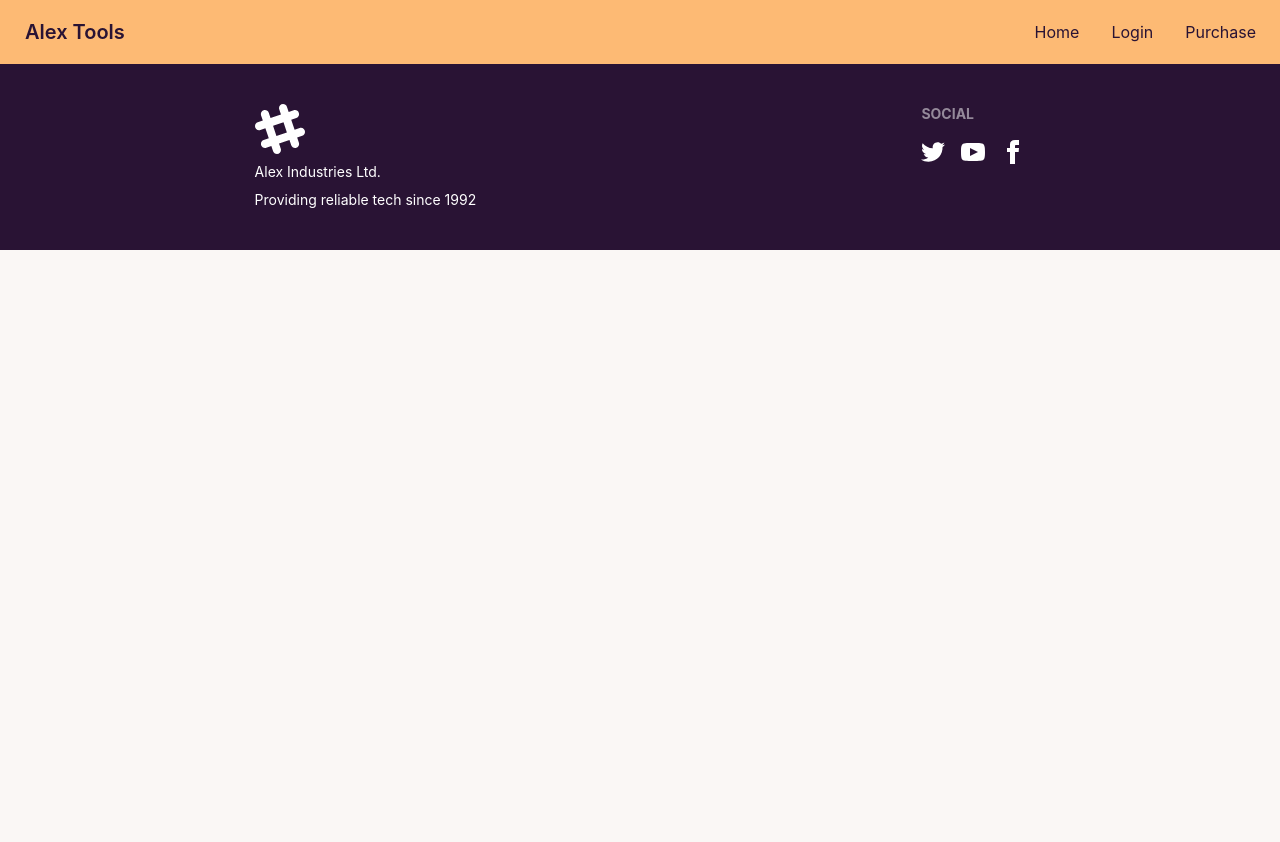
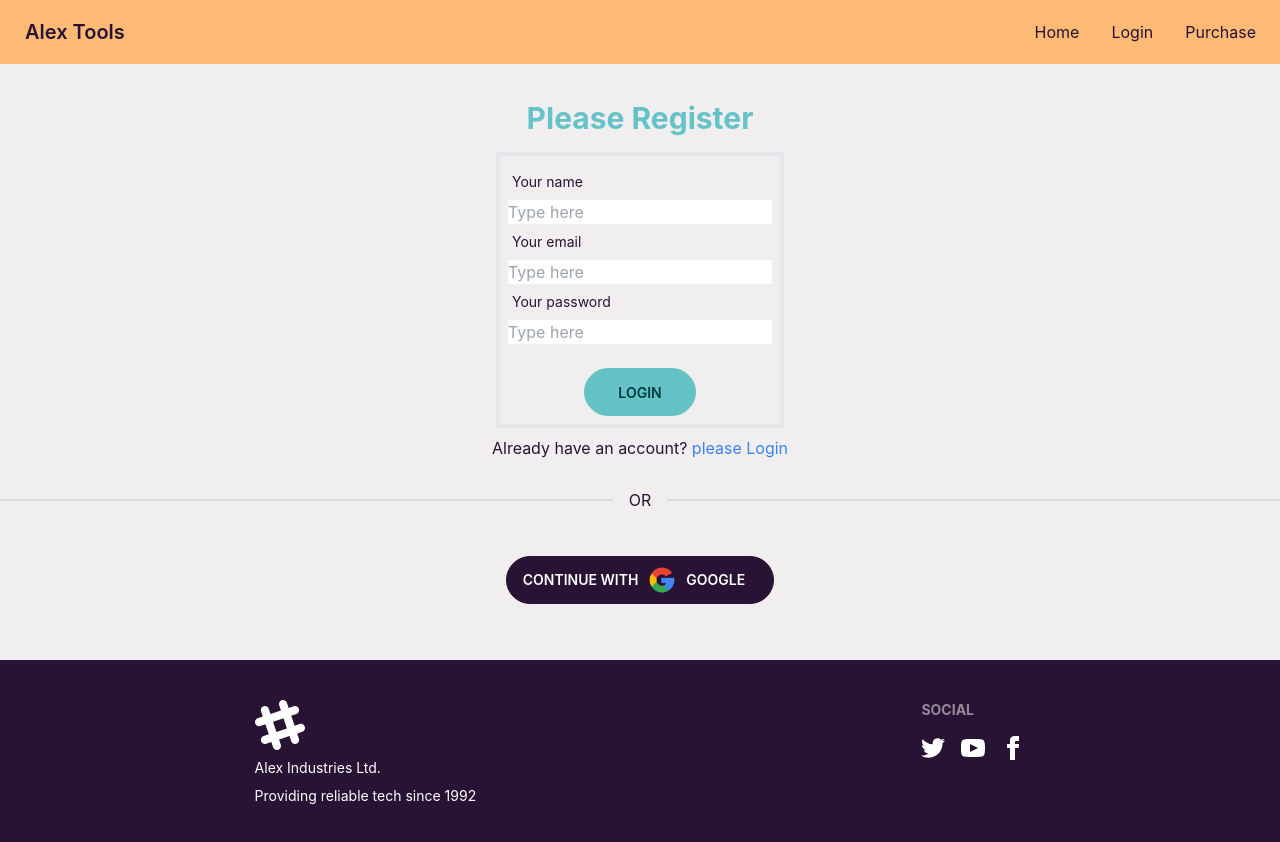
Before and after one commit to Antor1155/service-providing-company-client-side-assignment-12, a React (Create React App) app: page /register in a window 1280 px wide. Shown: the top 842 px of the page. Before the commit the page ends 800 px from the top, so only its background shows below. Built offline with nearby package versions, Linux system fonts and the light colour scheme.

Commit message:
added login page and register page

```diff
--- a/src/App.js
+++ b/src/App.js
@@ -2,6 +2,7 @@ import { Route, Routes } from 'react-router-dom';
 import './App.css';
 import Homepage from './pages/Home/HomePage/Homepage';
 import Login from './pages/Login/Login';
+import Register from './pages/Login/Register';
 import Purchase from './pages/Purchase/Purchase';
 import Footer from './shared/Footer';
 import Navbar from './shared/Navbar/Navbar';
@@ -17,6 +18,7 @@ function App() {
         <Route path="/" element={<Homepage />}></Route>
         <Route path="/login" element={<Login />}></Route>
         <Route path="/purchase" element={<Purchase />}></Route>
+        <Route path="/register" element={<Register />}></Route>
 
 
       </Routes>
--- a/src/pages/Login/Login.js
+++ b/src/pages/Login/Login.js
@@ -52,7 +52,7 @@ const Login = () => {
                         <label class="label">
                             <span class="label-text">Your email</span>
                         </label>
-                        <input type="email" placeholder="Type here" class=" " required />
+                        <input type="email" name='email' placeholder="Type here" class=" " required />
                     </div>
                     <div class="form-control">
                         <label class="label">
--- a/src/pages/Login/Register.js
+++ b/src/pages/Login/Register.js
@@ -0,0 +1,95 @@
+import React, { useEffect } from 'react';
+import auth from '../../utilities/firebase.init';
+import { useCreateUserWithEmailAndPassword, useSignInWithGoogle} from 'react-firebase-hooks/auth';
+import { Link } from 'react-router-dom';
+import googleImg from "../../images/google.png";
+
+
+
+const Register = () => {
+
+    useEffect(() => {
+        document.body.style = 'background:rgb(240, 238, 238)';
+    }, [])
+
+    const [
+        createUserWithEmailAndPassword,
+        user,
+        loading,
+        error,
+    ] = useCreateUserWithEmailAndPassword(auth);
+
+    const [signInWithGoogle, googleUser, googleLoading, googleError] = useSignInWithGoogle(auth);
+    const handleGoogleSignIn = () => {
+        signInWithGoogle();
+    }
+
+    // register with email and password
+    const handleFormSubmit = async (event) => {
+        event.preventDefault();
+
+        const email = event.target.email.value;
+        const password = event.target.password.value;
+        const name = event.target.name.value;
+
+
+        await createUserWithEmailAndPassword(email, password);
+
+        // adding the user to database
+        fetch('https://gentle-gorge-38352.herokuapp.com/addUser',{
+            method: 'POST',
+            headers: {"content-type": "application/json"},
+            body: JSON.stringify({name, catagory: "officials"})
+        }).then(res => res.json())
+        .then(data => console.log(data));
+
+        event.target.reset();
+
+    }
+
+    // registering with google
+
+
+    return (
+        <div className='bg-base-500 my-5 pb-5'>
+
+            <h2 className='text-center mt-9 mb-4 text-3xl font-bold text-primary'>Please Register</h2>
+            <div className='mx-auto border-4 mb-2 p-2 w-72'>
+                <form className='loginForm' onSubmit={handleFormSubmit}>
+                <div class="form-control ">
+                        <label class="label">
+                            <span class="label-text">Your name</span>
+                        </label>
+                        <input type="text" name='name' placeholder="Type here" class=" " required />
+                    </div>
+                    <div class="form-control ">
+                        <label class="label">
+                            <span class="label-text">Your email</span>
+                        </label>
+                        <input type="email" name='email' placeholder="Type here" class=" " required />
+                    </div>
+                    <div class="form-control">
+                        <label class="label">
+                            <span class="label-text">Your password</span>
+                        </label>
+                        <input type="password" name="password" placeholder="Type here" class="" required />
+                    </div>
+                    <input className='text-center btn btn-primary w-28 mt-6' type="sumbit" value="Login" />
+                </form>
+            </div>
+
+            <p>Already have an account? <Link className='text-blue-500' to="/login">please Login</Link></p>
+
+            <div class="divider my-8">OR</div>
+
+            <button onClick={handleGoogleSignIn} className='btn text-white pr-7 my-4'>continue with
+                <img className='w-12 inline' src={googleImg} alt="google" />
+                <span className='fw-bold'> Google</span>
+            </button>
+
+
+        </div>
+    );
+};
+
+export default Register;
```
